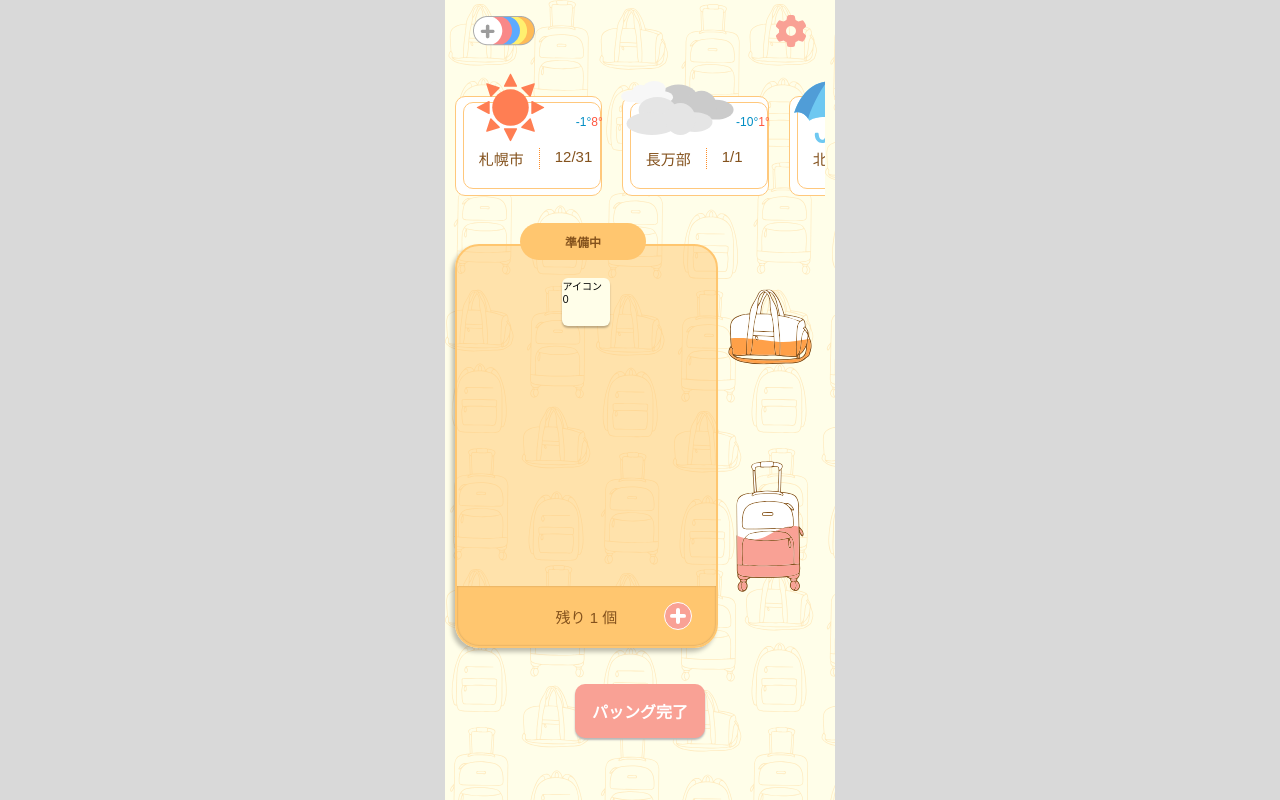
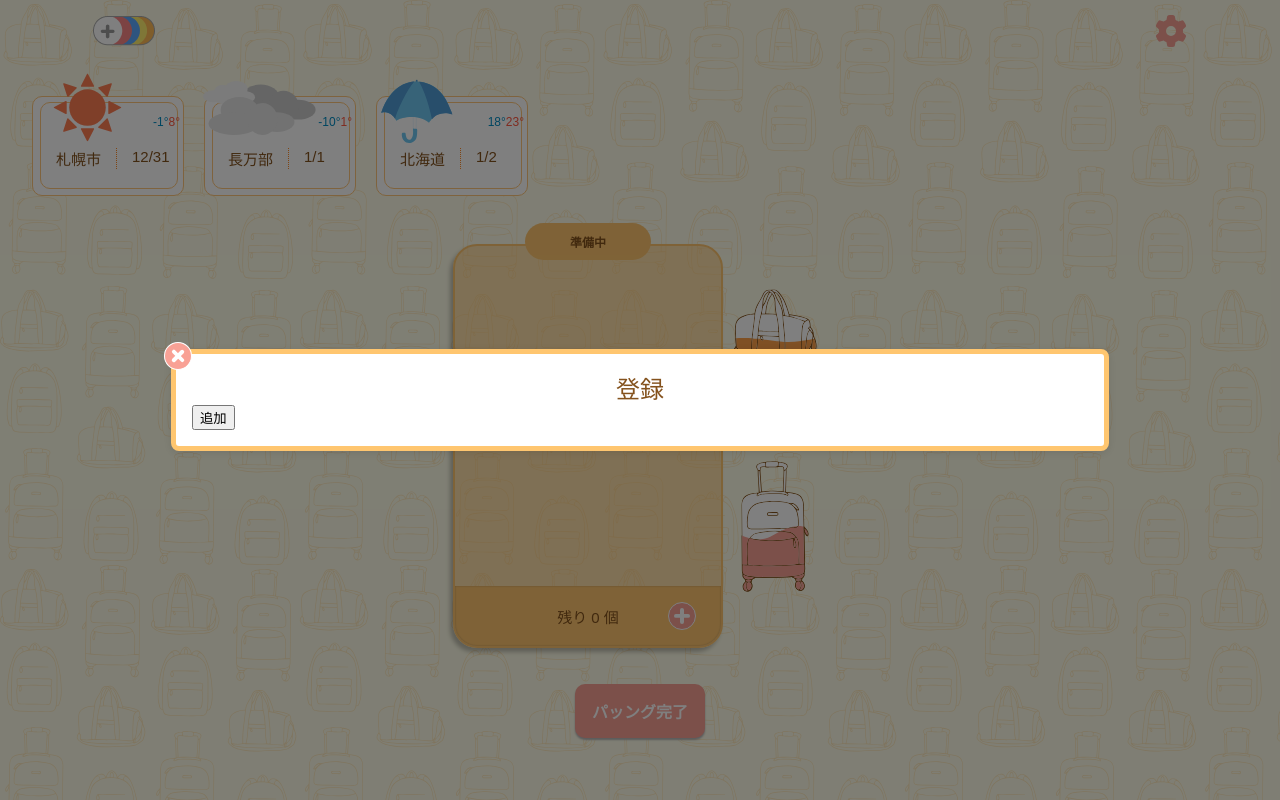
Before and after one commit to koudaihirata/development, a React (Create React App) app: page / in a window 1280 px wide. Both pictures are taken after a click on the button 678 px from the left and 616 px from the top of the page. Built offline with nearby package versions, Linux system fonts and the light colour scheme.

Commit message:
add:モーダル要素を作成 update:スタイル調整

```diff
--- a/src/Pages/PackingPage/styles.module.css
+++ b/src/Pages/PackingPage/styles.module.css
@@ -7,6 +7,10 @@
 .elementBox{
     width: 95%;
     margin: 0 auto;
+    display: flex;
+    justify-content: center;
+    align-items: center;
+    flex-direction: column;
 }
 
 .navWrap {
@@ -38,9 +42,9 @@
 }
 
 .PackingWrap {
+    height: 50vh;
     margin-top: 6vh;
     display: flex;
-    height: 50vh;
 }
 
 .bagsBox {
--- a/src/components/Iconbox/iconbox.tsx
+++ b/src/components/Iconbox/iconbox.tsx
@@ -10,11 +10,20 @@ export default function IconBox({
     const [position, setPosition] = useState<{ x: number; y: number }>({ x: 0, y: 0 });
     const dragItemRef = useRef<HTMLDivElement | null>(null);
     const [iconCount, setIconCount] = useState(0);
+    const [modalToggle, setModalToggle] = useState<boolean>(false);
 
     const handleMouseDown = (event: MouseEvent, element: HTMLDivElement) => {
         setIsDragging(true);
         setPosition({ x: event.clientX, y: event.clientY });
         dragItemRef.current = element;
+    };
+
+    const openModal = () => {
+        setModalToggle(true);
+    };
+
+    const closeModal = () => {
+        setModalToggle(false);
     };
 
     const addIcon = () => {
@@ -27,6 +36,7 @@ export default function IconBox({
             newIcon.onmousedown = (event) => handleMouseDown(event as MouseEvent, newIcon);
             iconBox.appendChild(newIcon);
             setIconCount((prev) => prev + 1);
+            setModalToggle(false);
         }
     };
 
@@ -90,16 +100,29 @@ export default function IconBox({
     }, [isDragging, position, bagRefs]);
 
     return (
+        <>
             <div className={styles.boxWrap}>
                 <p className={styles.prepare}>準備中</p>
                 <div className={styles.iconBox} id='IconBox'></div>
                 <div className={styles.rect}>
                     <div className={styles.NullPlus}></div>
                     <p className={styles.rest}>残り {iconCount} 個</p>
-                <button className={styles.plus} onClick={addIcon}>
+                    <button className={styles.plus} onClick={openModal}>
                         <img src={"/img/plus.svg"} alt="プラス" />
                     </button>
                 </div>
             </div>
+            {modalToggle && (
+                <div className={styles.modalOverlay}>
+                    <div className={styles.modal}>
+                        <button className={styles.modalFalse} onClick={closeModal}>
+                            <img src={"/img/plus.svg"} alt="プラス" />
+                        </button>
+                        <p>登録</p>
+                        <button onClick={addIcon}>追加</button>
+                    </div>
+                </div>
+            )}
+        </>
     );
 }
--- a/src/components/Iconbox/styles.module.css
+++ b/src/components/Iconbox/styles.module.css
@@ -1,5 +1,6 @@
 .boxWrap{
-    width: 70%;
+    min-width: 266px;
+    max-width: 266px;
     height: 100%;
     border: solid 2px #FFC66F;
     border-radius: 24px;
@@ -84,3 +85,50 @@
     width: 28px;
     height: 28px;
 }
+
+
+/* モーダル */
+.modalOverlay {
+    position: fixed;
+    top: 0;
+    left: 0;
+    right: 0;
+    bottom: 0;
+    background: rgba(0, 0, 0, 0.5);
+    display: flex;
+    justify-content: center;
+    align-items: center;
+    z-index: 1000;
+}
+
+.modal {
+    width: 70%;
+    background: white;
+    padding: 16px;
+    border-radius: 8px;
+    box-shadow: 0 2px 10px rgba(0, 0, 0, 0.1);
+    position: relative;
+    border: 5px #FFC66F solid;
+}
+
+.modalFalse {
+    background-color: #F9A195;
+    border: solid 0.5px #FFFFFF;
+    text-align: center;
+    width: 28px;
+    height: 28px;
+    border-radius: 50%;
+    padding: 5px;
+    transform: rotate(45deg);
+    position: absolute;
+    top: -12px;
+    left: -12px;
+}
+
+.modal > p {
+    font-size: 24px;
+    font-family: 'A P-OTF Bunkyu Gothic Pr6N';
+    color: #84521D;
+    margin: 0;
+    text-align: center;
+}
--- a/src/index.css
+++ b/src/index.css
@@ -25,7 +25,7 @@ main {
 }
 
 main > section {
-  width: 390px;
+  width: 100%;
   height: 100vh;
   background-color: #FFFEE9;
 }
```
Lines whose indentation alone changed are shown as unchanged.
